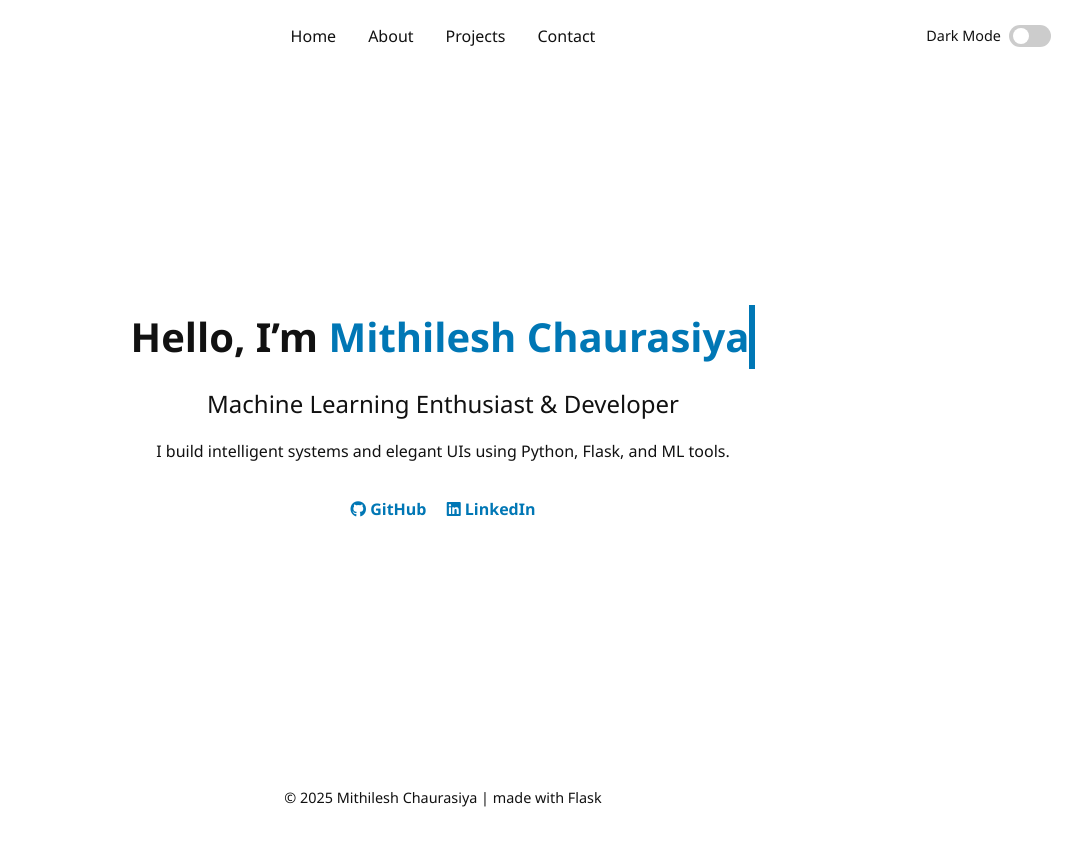
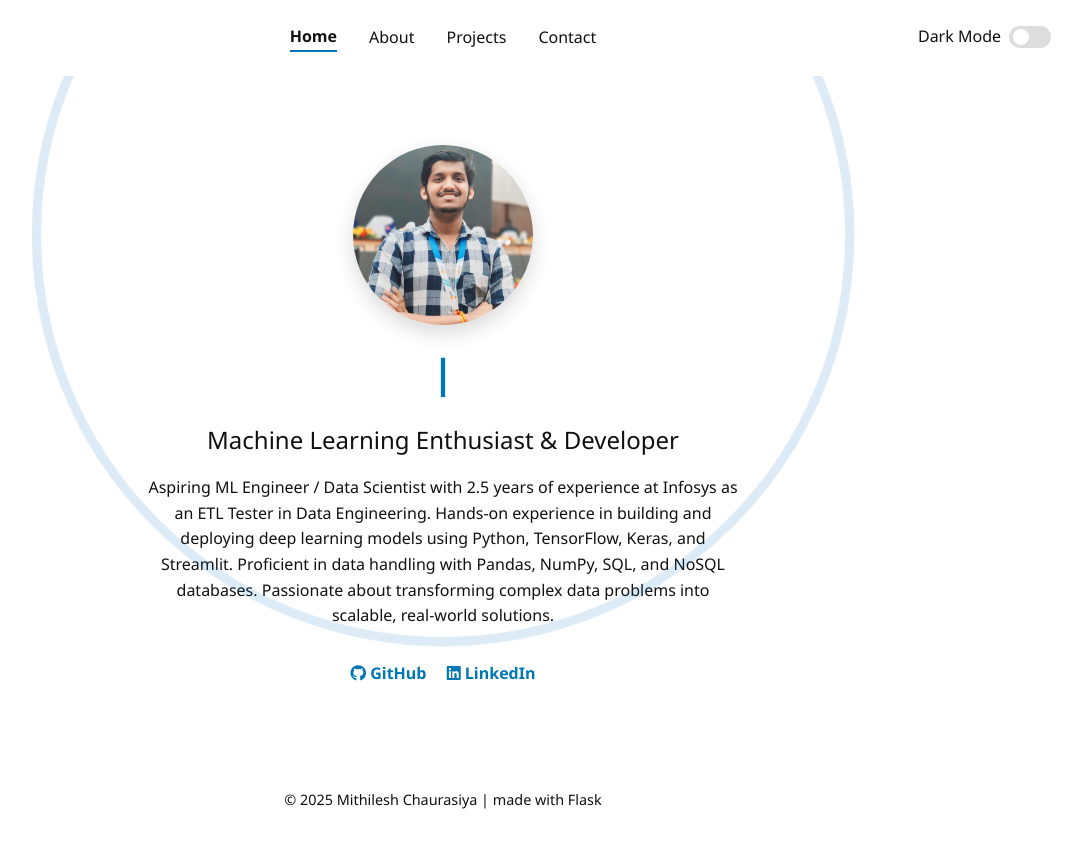
Before and after one commit to mithilesh1627/CV_Project, a Flask app: page / in a window 1280 px wide. Shown: the whole page, without its empty margins (197-1279 px from the left). Before the commit the page ends 807 px from the top, so only its background shows below. Run offline with Flask 3, Linux system fonts and the light colour scheme.

Commit message:
new file added

```diff
--- a/static/css/style.css
+++ b/static/css/style.css
@@ -1,15 +1,8 @@
-/* Reset & Base */
-* {
-  margin: 0;
-  padding: 0;
-  box-sizing: border-box;
-}
-
+/* Root Theme Variables */
 :root {
     --bg: #ffffff;
     --text: #111111;
     --accent: #0077b5;
-  --linkedin: #0077b5;
     --border: #ddd;
 }
 
@@ -17,8 +10,14 @@
     --bg: #121212;
     --text: #f0f0f0;
     --accent: #66ccff;
-  --linkedin: #66ccff;
     --border: #333;
+}
+
+/* Reset & Base */
+* {
+    margin: 0;
+    padding: 0;
+    box-sizing: border-box;
 }
 
 body {
@@ -30,10 +29,20 @@
     transition: background-color 0.4s, color 0.4s;
 }
 
+a {
+    color: var(--accent);
+    text-decoration: none;
+}
+
+a:hover {
+    text-decoration: underline;
+}
+
 /* Navbar */
 header nav {
     display: flex;
     justify-content: center;
+    align-items: center;
     gap: 2rem;
     padding: 1.5rem 0;
     background-color: var(--bg);
@@ -44,13 +53,69 @@
 }
 
 header nav a {
-  text-decoration: none;
     color: var(--text);
     transition: 0.3s ease;
 }
 
-header nav a:hover {
-  color: var(--linkedin);
+header nav a.active {
+    font-weight: bold;
+    border-bottom: 2px solid var(--accent);
+}
+
+.toggle-wrapper {
+    position: absolute;
+    right: 1rem;
+    top: 1.5rem;
+    display: flex;
+    align-items: center;
+    gap: 0.5rem;
+    color: var(--text);
+}
+
+/* Toggle Switch */
+.switch {
+    position: relative;
+    display: inline-block;
+    width: 42px;
+    height: 22px;
+}
+
+.switch input {
+    opacity: 0;
+    width: 0;
+    height: 0;
+}
+
+.slider {
+    position: absolute;
+    cursor: pointer;
+    background-color: var(--border);
+    border-radius: 34px;
+    top: 0;
+    left: 0;
+    right: 0;
+    bottom: 0;
+    transition: .4s;
+}
+
+.slider:before {
+    content: "";
+    position: absolute;
+    height: 16px;
+    width: 16px;
+    left: 4px;
+    bottom: 3px;
+    background-color: white;
+    border-radius: 50%;
+    transition: .4s;
+}
+
+input:checked + .slider {
+    background-color: var(--accent);
+}
+
+input:checked + .slider:before {
+    transform: translateX(18px);
 }
 
 /* Hero Section */
@@ -61,72 +126,59 @@
     justify-content: center;
     text-align: center;
     flex-direction: column;
+    padding: 2rem 1rem;
 }
 
 .hero-content h1 {
     font-size: 2.5rem;
     margin-bottom: 1rem;
-  color: var(--text);
-}
-
-.hero-content .highlight {
-  color: var(--linkedin);
 }
 
 .hero-content h2 {
     font-weight: 400;
     font-size: 1.5rem;
     margin-bottom: 1rem;
-  color: var(--text);
 }
 
 .hero-content p {
     font-size: 1rem;
     max-width: 600px;
     margin: 0 auto 2rem;
-  color: var(--text);
 }
 
-/* Typewriter Effect */
-.typewriter {
-  overflow: hidden;
-  border-right: .15em solid var(--accent);
-  white-space: nowrap;
-  animation: typing 3s steps(35, end), blink-caret 0.75s step-end infinite;
-  width: fit-content;
-  margin: 0 auto 1rem;
-  font-size:2.5rem;
-  color: var(--text);
+.highlight {
+    color: var(--accent);
 }
 
-@keyframes typing {
-  from { width: 0 }
-  to { width: 100% }
+/* Typewriter Cursor Animation */
+#typewriter-text {
+    font-size: 2.5rem;
+    font-weight: 600;
+    min-height: 3rem;
 }
 
-@keyframes blink-caret {
-  from, to { border-color: transparent }
-  50% { border-color: var(--linkedin); }
+.cursor {
+    font-weight: bold;
+    animation: blink-caret 0.7s steps(1) infinite;
+    color: var(--accent);
+}
+
+@keyframes blink {
+    0%, 100% { opacity: 1; }
+    50% { opacity: 0; }
 }
 
 /* Social Links */
 .social-links a {
     text-decoration: none;
-  color: var(--linkedin);
+    color: var(--accent);
     font-weight: bold;
     margin: 0 0.5rem;
     border-bottom: 2px solid transparent;
 }
 
 .social-links a:hover {
-  border-color: var(--linkedin);
-}
-
-/* Container */
-.container {
-  max-width: 800px;
-  margin: 0 auto;
-  padding: 4rem 1rem;
+    border-color: var(--accent);
 }
 
 /* About Section */
@@ -219,64 +259,61 @@
     .hero-content h2 {
         font-size: 1.2rem;
     }
+
+    .about-container {
+        flex-direction: column;
+        text-align: center;
     }
 
-/* Toggle Switch */
     .toggle-wrapper {
-    position: absolute;
+        position: fixed;
+        top: 1rem;
         right: 1rem;
-    top: 1.5rem;
-    display: flex;
-    align-items: center;
-    gap: 0.5rem;
+    }
+}
+.profile-wrapper {
+    position: relative;
+    width: 180px;
+    height: 180px;
+    margin: 0 auto 1rem;
 }
 
-.toggle-label {
-    font-size: 0.9rem;
-    color: var(--text);
-    font-weight: 500;
+.profile-pic {
+    width: 100%;
+    height: 100%;
+    border-radius: 50%;
+    object-fit: cover;
+    position: relative;
+    z-index: 2;
+    box-shadow: 0 8px 20px rgba(0, 0, 0, 0.15);
 }
 
-.switch {
-  position: relative;
-  display: inline-block;
-  width: 42px;
-  height: 22px;
+.pulse-ring, .static-ring {
+    position: absolute;
+    top: 0; left: 0;
+    width: 100%;
+    height: 100%;
+    border-radius: 50%;
+    border: 2px solid var(--accent);
+    z-index: 1;
 }
 
-.switch input {
-  opacity: 0;
-  width: 0;
-  height: 0;
+.pulse-ring {
+    animation: pulse 2.5s infinite;
+    opacity: 0.6;
 }
 
-.slider {
-  position: absolute;
-  cursor: pointer;
-  background-color: #ccc;
-  border-radius: 34px;
-  top: 0;
-  left: 0;
-  right: 0;
-  bottom: 0;
-  transition: 0.4s;
-}
-.dark .slider {
-  background-color: #666;
+.static-ring {
+    opacity: 1;
 }
 
-.slider:before {
-  content: "";
-  position: absolute;
-  height: 16px;
-  width: 16px;
-  left: 4px;
-  bottom: 3px;
-  background-color: white;
-  border-radius: 50%;
-  transition: 0.4s;
+@keyframes pulse {
+    0% {
+        transform: scale(0.2);
+        opacity: 0.8;
     }
-
-input:checked + .slider:before {
-  transform: translateX(18px);
+    100% {
+        transform: scale(5.0);
+        opacity: 0;
     }
+}
--- a/templates/base.html
+++ b/templates/base.html
@@ -7,7 +7,6 @@
     <link rel="stylesheet" href="{{ url_for('static', filename='css/style.css') }}">
     <link rel="stylesheet" href="https://cdnjs.cloudflare.com/ajax/libs/font-awesome/6.5.0/css/all.min.css">
     <link rel="stylesheet" href="https://cdn.jsdelivr.net/npm/aos@2.3.4/dist/aos.css">
-    <link rel="stylesheet" href="{{ url_for('static', filename='css/style.css') }}">
     <script>
       if (localStorage.getItem("dark-mode") === "enabled") {
           document.documentElement.classList.add("dark");
@@ -38,22 +37,18 @@
 <footer>
     <p>© {{ 2025 }} Mithilesh Chaurasiya | made with Flask</p>
 </footer>
+
 <script src="https://cdn.jsdelivr.net/npm/aos@2.3.4/dist/aos.js"></script>
 <script>
-  AOS.init({
-    duration: 1000,
-    once: true,
-  });
+  AOS.init({ duration: 1000, once: true });
 </script>
+
 <script>
   const toggle = document.getElementById("darkToggle");
   const html = document.documentElement;
-
-  // Set checkbox state on load
   if (localStorage.getItem("dark-mode") === "enabled") {
     toggle.checked = true;
   }
-
   toggle.addEventListener("change", () => {
     if (toggle.checked) {
       html.classList.add("dark");
@@ -64,14 +59,62 @@
     }
   });
 </script>
+
 <script>
-  // Wait until typing is done, then show second line
-  window.addEventListener('DOMContentLoaded', () => {
-    const secondLine = document.getElementById('second-line');
-    setTimeout(() => {
-      secondLine.classList.add('visible');
-    }, 3100); // Wait slightly more than typing duration (3s)
-  });
+  const phrases = [
+    "Hello, I’m <span class='highlight'>Mithilesh Chaurasiya</span>.",
+    "I_like_to_<span class='highlight'>Code.py</span>"
+  ];
+
+  let currentPhrase = 0;
+  let currentChar = 0;
+  let isDeleting = false;
+  const typewriter = document.getElementById("typewriter-text");
+
+  function getNextChar(phrase, index) {
+    if (phrase[index] === "<") {
+      // Get the full HTML tag
+      const endIdx = phrase.indexOf(">", index);
+      return {
+        text: phrase.slice(index, endIdx + 1),
+        nextIndex: endIdx + 1
+      };
+    }
+    return {
+      text: phrase[index],
+      nextIndex: index + 1
+    };
+  }
+
+  function type() {
+    const fullPhrase = phrases[currentPhrase];
+    let visible = "";
+    let i = 0;
+    let charCount = 0;
+
+    while (i < fullPhrase.length && charCount < currentChar) {
+      const { text, nextIndex } = getNextChar(fullPhrase, i);
+      visible += text;
+      if (!text.startsWith("<")) charCount++;
+      i = nextIndex;
+    }
+
+    typewriter.innerHTML = visible + "<span class='cursor'>|</span>";
+
+    if (!isDeleting && charCount < fullPhrase.replace(/<[^>]*>/g, "").length) {
+      currentChar++;
+      setTimeout(type, 100);
+    } else if (isDeleting && currentChar > 0) {
+      currentChar--;
+      setTimeout(type, 50);
+    } else {
+      isDeleting = !isDeleting;
+      if (!isDeleting) currentPhrase = (currentPhrase + 1) % phrases.length;
+      setTimeout(type, isDeleting ? 1000 : 1500);
+    }
+  }
+
+  document.addEventListener("DOMContentLoaded", type);
 </script>
 </body>
 </html>
--- a/templates/index.html
+++ b/templates/index.html
@@ -3,15 +3,23 @@
 {% block content %}
 <section class="hero">
     <div class="hero-content" data-aos="fade-up">
-    <h1 class="typewriter" >Hello, I’m <span class="highlight">Mithilesh Chaurasiya</span></h1>
-    <h2>Machine Learning Enthusiast & Developer</h2>
-    <p>I build intelligent systems and elegant UIs using Python, Flask, and ML tools.</p>
-    <div class="social-links">
-        <a href="https://github.com/mithilesh1627" target="_blank"><i class="fab fa-github"></i> GitHub</a>
-        <a href="https://linkedin.com/in/mithilesh1627" target="_blank"><i class="fab fa-linkedin"></i> LinkedIn</a>
+        <div class="profile-wrapper">
+        <div class="pulse-ring"></div>
+        <div class="pulse-ring static-ring"></div>
+            <img src="{{ url_for('static', filename='images/profile.jpg') }}" alt="Profile" class="profile-pic">
     </div>
-</div>
-
+        <h1 id="typewriter-text" class="typewriter"></h1>
+        <h2>Machine Learning Enthusiast & Developer</h2>
+        <p>
+            Aspiring ML Engineer / Data Scientist with 2.5 years of experience at Infosys as an ETL Tester in Data Engineering.
+            Hands-on experience in building and deploying deep learning models using Python, TensorFlow, Keras, and Streamlit.
+            Proficient in data handling with Pandas, NumPy, SQL, and NoSQL databases. Passionate about transforming complex data
+            problems into scalable, real-world solutions.
+        </p>
+        <div class="social-links">
+            <a href="https://github.com/mithilesh1627" target="_blank"><i class="fab fa-github"></i> GitHub</a>
+            <a href="https://linkedin.com/in/mithilesh1627" target="_blank"><i class="fab fa-linkedin"></i> LinkedIn</a>
+        </div>
     </div>
 </section>
 {% endblock %}
```
Also changed, not shown: other parts of static/css/style.css (+16 -28 lines). Lines whose indentation alone changed are shown as unchanged.
